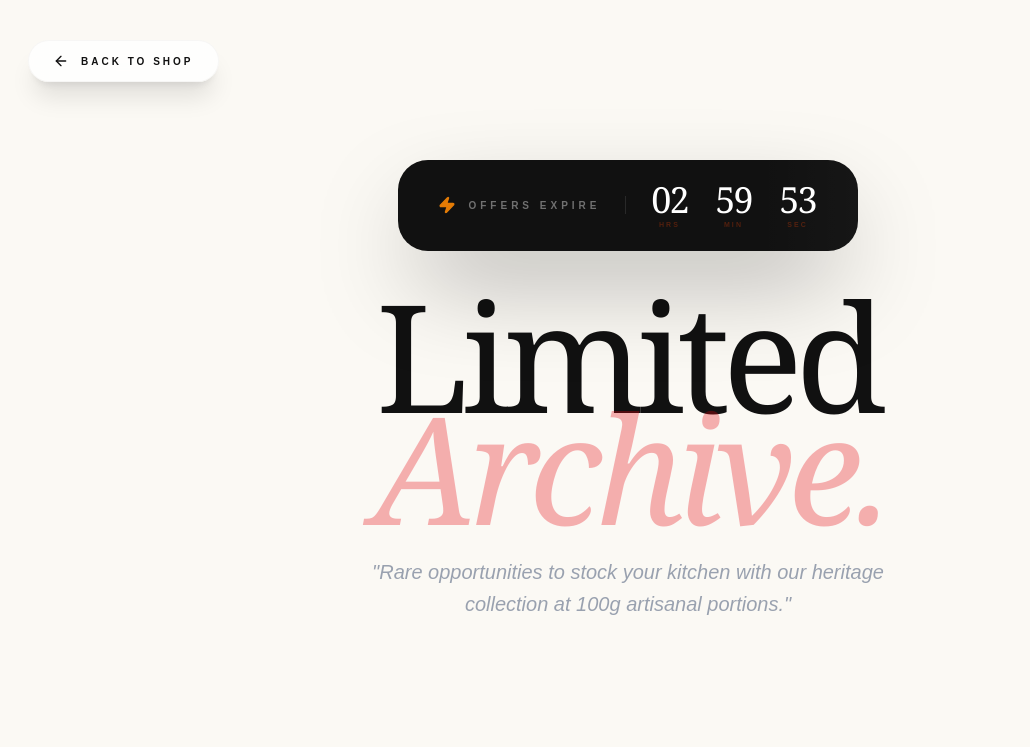
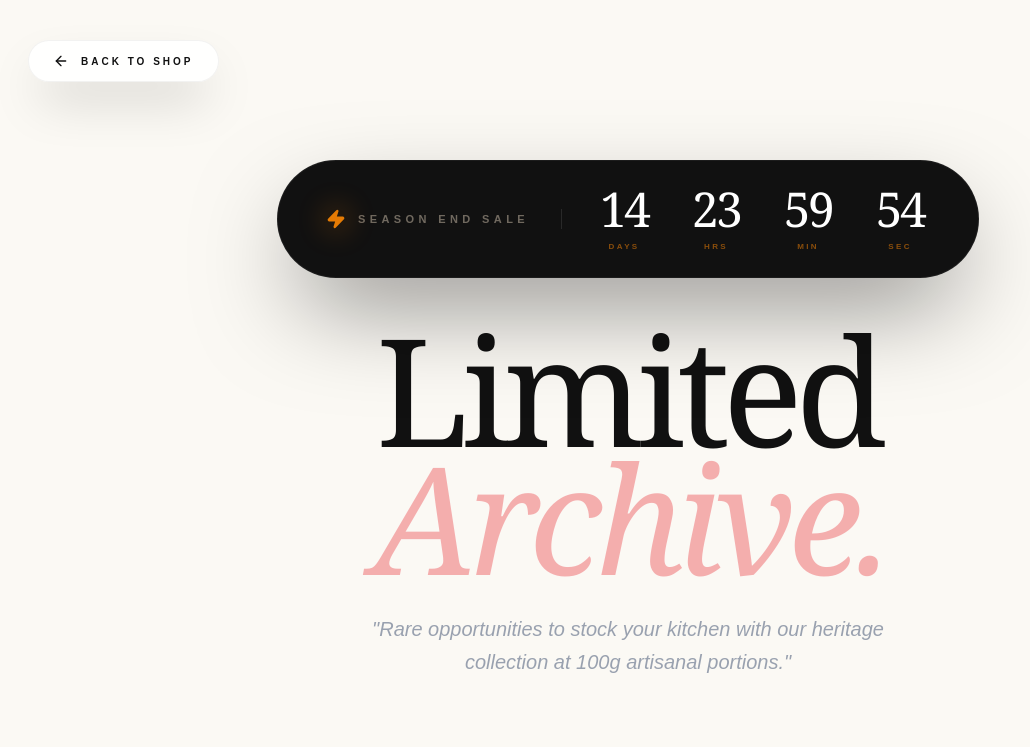
Before and after one commit to Abdullahja5558/drylicious, a Next.js app: page /sale in a window 1280 px wide. Shown: the top 747 px of the page, without its empty margins (12-1042 px from the left). Built offline with nearby package versions, Linux system fonts and the light colour scheme; grey boxes are pictures that could not be loaded.

Commit message:
updated sale

```diff
--- a/app/sale/page.tsx
+++ b/app/sale/page.tsx
@@ -1,11 +1,10 @@
 "use client";
 
-import React, { useState, useEffect } from 'react';
+import React, { useState, useEffect, useMemo } from 'react';
 import { motion, AnimatePresence } from 'framer-motion';
 import Link from 'next/link';
-import { ArrowLeft, Flame, Clock, Sparkles, Medal, ArrowRight, Zap } from 'lucide-react';
+import { ArrowLeft, Flame, Medal, Zap, Sparkles } from 'lucide-react';
 
-// --- UPDATED SALE PRODUCTS (Prices adjusted for 100g) ---
 const SALE_ITEMS = [
   { id: 'green-cardamom', name: "Sabz Ilaichi", oldPrice: 1550, newPrice: 1380, weight: "100g", image: "/ilaiche.jpeg", tag: "Flash Sale", category: "whole-spices", note: "Super Bold 8mm" },
   { id: 'black-pepper', name: "Kali Mirch Sabit", oldPrice: 340, newPrice: 290, weight: "100g", image: "/black-pepper.png", tag: "Limited Deal", category: "whole-spices", note: "Steam Washed" },
@@ -19,28 +18,46 @@ const SALE_ITEMS = [
 ];
 
 const SalePage = () => {
-  const [timeLeft, setTimeLeft] = useState({ hours: 2, minutes: 59, seconds: 59 });
+  const [timeLeft, setTimeLeft] = useState({ days: 0, hours: 0, minutes: 0, seconds: 0 });
 
   useEffect(() => {
-    const timer = setInterval(() => {
-      setTimeLeft(prev => {
-        if (prev.hours === 0 && prev.minutes === 0 && prev.seconds === 0) {
-          return { hours: 2, minutes: 59, seconds: 59 };
-        }
-        let { hours, minutes, seconds } = prev;
-        if (seconds > 0) seconds--;
-        else {
-          seconds = 59;
-          if (minutes > 0) minutes--;
-          else {
-            minutes = 59;
-            if (hours > 0) hours--;
-          }
-        }
-        return { hours, minutes, seconds };
-      });
+    // --- PERSISTENT 15 DAYS TIMER LOGIC ---
+    const SALE_DURATION_MS = 15 * 24 * 60 * 60 * 1000; // 15 Days in MS
+
+    const getTargetTime = () => {
+      const savedTarget = localStorage.getItem('drylicious_sale_target');
+      const now = Date.now();
+
+      if (savedTarget && parseInt(savedTarget) > now) {
+        return parseInt(savedTarget);
+      } else {
+        const newTarget = now + SALE_DURATION_MS;
+        localStorage.setItem('drylicious_sale_target', newTarget.toString());
+        return newTarget;
+      }
+    };
+
+    const targetTime = getTargetTime();
+
+    const interval = setInterval(() => {
+      const now = Date.now();
+      const difference = targetTime - now;
+
+      if (difference <= 0) {
+        // Reset if time is up
+        const newTarget = Date.now() + SALE_DURATION_MS;
+        localStorage.setItem('drylicious_sale_target', newTarget.toString());
+      } else {
+        setTimeLeft({
+          days: Math.floor(difference / (1000 * 60 * 60 * 24)),
+          hours: Math.floor((difference / (1000 * 60 * 60)) % 24),
+          minutes: Math.floor((difference / 1000 / 60) % 60),
+          seconds: Math.floor((difference / 1000) % 60),
+        });
+      }
     }, 1000);
-    return () => clearInterval(timer);
+
+    return () => clearInterval(interval);
   }, []);
 
   const formatNum = (num: number) => num.toString().padStart(2, '0');
@@ -49,64 +66,71 @@ const SalePage = () => {
     <div className="min-h-screen bg-[#FBF9F4] text-[#111111] selection:bg-orange-100 overflow-x-hidden">
 
       {/* --- NAVIGATION --- */}
-      <nav className="fixed top-0 left-0 w-full z-[150] p-6 md:p-10 pointer-events-none">
+      <nav className="fixed top-0 left-0 w-full z-[150] p-4 md:p-10 pointer-events-none">
         <Link href="/">
           <motion.div
             whileHover={{ scale: 1.05, x: 5 }}
-            className="pointer-events-auto w-fit flex items-center gap-3 px-6 py-3 bg-white/80 backdrop-blur-2xl border border-black/[0.03] rounded-full shadow-xl cursor-pointer group"
+            className="pointer-events-auto w-fit flex items-center gap-3 px-5 py-2.5 md:px-6 md:py-3 bg-white/90 backdrop-blur-2xl border border-black/[0.05] rounded-full shadow-2xl cursor-pointer group"
           >
             <ArrowLeft size={16} className="group-hover:-translate-x-1 transition-transform" />
-            <span className="text-[10px] font-black uppercase tracking-[0.3em]">Back to Shop</span>
+            <span className="text-[9px] md:text-[10px] font-black uppercase tracking-[0.3em]">Back to Shop</span>
           </motion.div>
         </Link>
       </nav>
 
-      <main className="max-w-[1400px] mx-auto px-6 pt-40 pb-20">
+      <main className="max-w-[1400px] mx-auto px-6 pt-32 md:pt-40 pb-20">
 
-        {/* --- PREMIUM DYNAMIC TIMER --- */}
-        <header className="mb-32 text-center relative">
+        {/* --- PREMIUM DYNAMIC TIMER (15 DAYS) --- */}
+        <header className="mb-24 md:mb-32 text-center relative">
           <motion.div
-            initial={{ opacity: 0, scale: 0.9 }}
-            animate={{ opacity: 1, scale: 1 }}
-            className="inline-flex items-center gap-6 px-10 py-5 bg-[#111111] text-white rounded-[30px] mb-12 shadow-[0_40px_100px_-20px_rgba(0,0,0,0.4)] relative overflow-hidden"
+            initial={{ opacity: 0, y: 20 }}
+            animate={{ opacity: 1, y: 0 }}
+            className="inline-flex flex-col md:flex-row items-center gap-4 md:gap-8 p-6 md:px-12 md:py-6 bg-[#111111] text-white rounded-[30px] md:rounded-full mb-12 shadow-[0_40px_100px_-20px_rgba(0,0,0,0.5)] relative border border-white/5"
           >
-            <motion.div
-              animate={{ x: ['100%', '-100%'] }}
-              transition={{ duration: 3, repeat: Infinity, ease: "linear" }}
-              className="absolute inset-0 bg-gradient-to-r from-transparent via-white/5 to-transparent w-full"
-            />
-
-            <div className="flex items-center gap-3 border-r border-white/10 pr-6">
-              <Zap size={18} className="text-orange-400 fill-orange-400 animate-pulse" />
-              <span className="text-[10px] font-black uppercase tracking-[0.4em] text-white/40">Offers Expire</span>
+             <div className="flex items-center gap-3 md:border-r md:border-white/10 md:pr-8">
+              <div className="relative">
+                <Zap size={20} className="text-orange-400 fill-orange-400 animate-pulse" />
+                <motion.div animate={{ scale: [1, 1.5, 1], opacity: [0.5, 0, 0.5] }} transition={{ repeat: Infinity, duration: 2 }} className="absolute inset-0 bg-orange-400 rounded-full blur-md" />
+              </div>
+              <span className="text-[10px] md:text-[11px] font-black uppercase tracking-[0.4em] text-orange-100/40 whitespace-nowrap">Season End Sale</span>
             </div>
 
-            <div className="flex gap-6 items-center">
-              {[timeLeft.hours, timeLeft.minutes, timeLeft.seconds].map((unit, i) => (
-                <div key={i} className="flex flex-col items-center min-w-[40px]">
-                  <span className="text-3xl md:text-4xl font-serif tracking-tighter tabular-nums">
-                    {formatNum(unit)}
-                  </span>
-                  <span className="text-[7px] uppercase tracking-[0.3em] text-orange-900/60 font-black">
-                    {['Hrs', 'Min', 'Sec'][i]}
+            <div className="flex gap-4 md:gap-8 items-center">
+              {[
+                { label: 'Days', value: timeLeft.days },
+                { label: 'Hrs', value: timeLeft.hours },
+                { label: 'Min', value: timeLeft.minutes },
+                { label: 'Sec', value: timeLeft.seconds }
+              ].map((unit, i) => (
+                <div key={i} className="flex flex-col items-center min-w-[50px] md:min-w-[60px]">
+                  <motion.span
+                    key={unit.value}
+                    initial={{ y: 5, opacity: 0 }}
+                    animate={{ y: 0, opacity: 1 }}
+                    className="text-3xl md:text-5xl font-serif tracking-tighter tabular-nums leading-none"
+                  >
+                    {formatNum(unit.value)}
+                  </motion.span>
+                  <span className="text-[7px] md:text-[8px] uppercase tracking-[0.3em] text-orange-400/50 font-black mt-2">
+                    {unit.label}
                   </span>
                 </div>
               ))}
             </div>
           </motion.div>
 
-          <h1 className="text-7xl md:text-[150px] font-serif leading-[0.75] tracking-tighter mb-8">
+          <h1 className="text-6xl md:text-[150px] font-serif leading-[0.85] tracking-tighter mb-8">
             Limited <br />
             <span className="italic font-light text-red-600/30">Archive.</span>
           </h1>
 
-          <p className="max-w-xl mx-auto text-sm md:text-xl font-light text-gray-400 italic leading-relaxed">
+          <p className="max-w-xl mx-auto text-sm md:text-xl font-light text-gray-400 italic leading-relaxed px-4">
             "Rare opportunities to stock your kitchen with our heritage collection at 100g artisanal portions."
           </p>
         </header>
 
         {/* --- SALE GRID --- */}
-        <div className="grid grid-cols-1 md:grid-cols-2 lg:grid-cols-3 gap-x-12 gap-y-32">
+        <div className="grid grid-cols-1 md:grid-cols-2 lg:grid-cols-3 gap-x-12 gap-y-24 md:gap-y-32">
           {SALE_ITEMS.map((item, idx) => (
             <Link href={`/${item.category}/${item.id}`} key={item.id}>
               <motion.div
@@ -116,13 +140,13 @@ const SalePage = () => {
                 transition={{ duration: 0.8, delay: (idx % 3) * 0.1 }}
                 className="group relative cursor-pointer"
               >
-                <div className="relative aspect-[3/4] rounded-[70px] overflow-hidden bg-stone-100 shadow-[0_40px_80px_-20px_rgba(0,0,0,0.06)] group-hover:shadow-[0_80px_100px_-20px_rgba(180,83,9,0.12)] transition-all duration-1000">
+                <div className="relative aspect-[3/4] rounded-[50px] md:rounded-[70px] overflow-hidden bg-stone-100 shadow-[0_40px_80px_-20px_rgba(0,0,0,0.06)] group-hover:shadow-[0_80px_100px_-20px_rgba(180,83,9,0.12)] transition-all duration-1000">
 
-                  <div className="absolute top-10 left-10 z-30">
+                  <div className="absolute top-6 left-6 md:top-10 md:left-10 z-30">
                     <div className="flex flex-col gap-2">
-                      <div className="px-5 py-2 bg-red-600 text-white rounded-full flex items-center gap-2 shadow-2xl w-fit">
+                      <div className="px-4 py-1.5 md:px-5 md:py-2 bg-red-600 text-white rounded-full flex items-center gap-2 shadow-2xl w-fit">
                          <Flame size={12} fill="currentColor" />
-                         <span className="text-[9px] font-black uppercase tracking-widest">{item.tag}</span>
+                         <span className="text-[8px] md:text-[9px] font-black uppercase tracking-widest">{item.tag}</span>
                       </div>
                       <span className="ml-2 text-[8px] font-black uppercase tracking-widest text-white italic drop-shadow-md">{item.note}</span>
                     </div>
@@ -134,18 +158,18 @@ const SalePage = () => {
                     className="w-full h-full object-cover scale-110 transition-transform duration-[3s] group-hover:scale-[1.25]"
                   />
 
-                  <div className="absolute inset-0 bg-gradient-to-t from-black/70 via-transparent to-transparent opacity-60 group-hover:opacity-80 transition-opacity duration-700" />
+                  <div className="absolute inset-0 bg-gradient-to-t from-black/80 via-transparent to-transparent opacity-60 group-hover:opacity-90 transition-opacity duration-700" />
                 </div>
 
-                <div className="mt-12 space-y-4 px-6">
+                <div className="mt-8 md:mt-12 space-y-4 px-4 md:px-6">
                   <div className="flex justify-between items-end">
-                    <h3 className="text-4xl md:text-5xl font-serif tracking-tighter leading-none group-hover:text-red-600 transition-colors">
+                    <h3 className="text-3xl md:text-5xl font-serif tracking-tighter leading-none group-hover:text-red-600 transition-colors">
                       {item.name}
                     </h3>
                     <div className="text-right">
-                       <p className="text-xs font-bold line-through text-black/20 leading-none mb-2">Rs.{item.oldPrice}</p>
-                       <p className="text-2xl font-black tracking-tighter text-red-600 leading-none">Rs.{item.newPrice}</p>
-                       <p className="text-[10px] font-bold uppercase tracking-widest text-orange-900/40 mt-1">{item.weight} Net</p>
+                       <p className="text-[10px] md:text-xs font-bold line-through text-black/20 leading-none mb-1 md:mb-2">Rs.{item.oldPrice}</p>
+                       <p className="text-xl md:text-3xl font-black tracking-tighter text-red-600 leading-none">Rs.{item.newPrice}</p>
+                       <p className="text-[9px] md:text-[10px] font-bold uppercase tracking-widest text-orange-900/40 mt-1">{item.weight}</p>
                     </div>
                   </div>
 
@@ -163,9 +187,9 @@ const SalePage = () => {
           ))}
         </div>
 
-        <section className="mt-40 py-40 border-y border-black/[0.03] flex flex-col items-center text-center">
-            <Medal className="text-orange-900/20 mb-10 w-20 h-20" />
-            <h4 className="text-5xl md:text-8xl font-serif tracking-tighter mb-8 max-w-4xl leading-[0.85]">
+        <section className="mt-40 py-20 md:py-40 border-y border-black/[0.03] flex flex-col items-center text-center">
+            <Medal className="text-orange-900/10 mb-8 md:mb-10 w-16 h-16 md:w-24 md:h-24" />
+            <h4 className="text-4xl md:text-8xl font-serif tracking-tighter mb-8 max-w-4xl leading-[0.9] px-4">
               Artisan quality at <br />
               <span className="italic text-red-600/30">unmatched value.</span>
             </h4>
```
